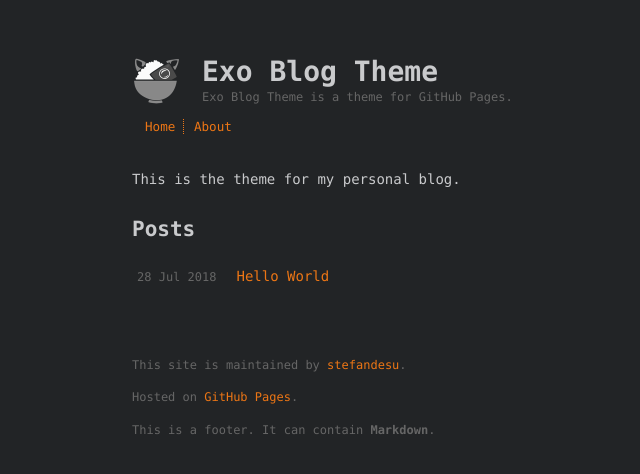
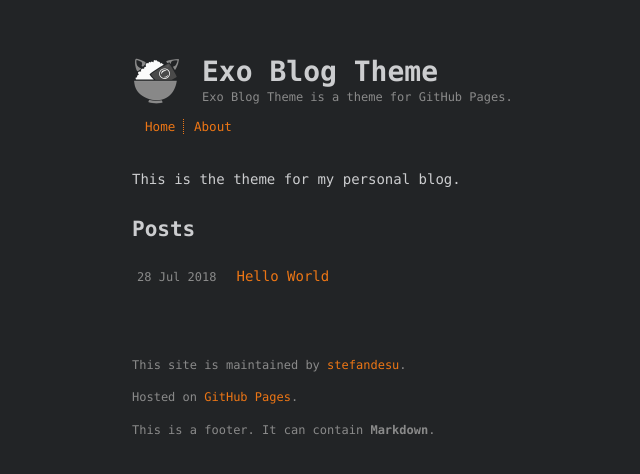
Before and after one commit to stefandesu/exo-blog-theme, a Jekyll site: the page built from index.html, in a window 1280 px wide. Shown: the top 474 px of the page, without its empty margins (213-853 px from the left). Built offline with Jekyll 4.4.1, drawn with Linux system fonts in a browser that asks for light colours; the list of posts is cut into pages by our own code.

Commit message:
Adjust colors slightly to make them more accessible

```diff
--- a/assets/css/style.css
+++ b/assets/css/style.css
@@ -3,8 +3,8 @@
 Code background color: #3E3F3A / #323436?
 Accent color: #ED7615
 Accent dark: #C95000
-Text color: #C9CACC
-Side color: #666
+Text color: #CCCDCF
+Side color: #8A8A8A
 */
 
 body {
@@ -14,7 +14,7 @@
   margin: 0 auto;
   padding: 45px;
   background-color: #222426;
-  color: #C9CACC;
+  color: #CCCDCF;
   font-family: "Menlo", monospace;
   font-size: 14px;
   font-weight: 400;
@@ -29,7 +29,7 @@
 
 small, footer {
   font-size: 12px;
-  color: #666;
+  color: #8A8A8A;
 }
 footer {
   margin-top: 50px;
@@ -81,7 +81,7 @@
   margin: 0;
 }
 #header-top a {
-  color: #C9CACC;
+  color: #CCCDCF;
 }
 
 #navigation {
```
